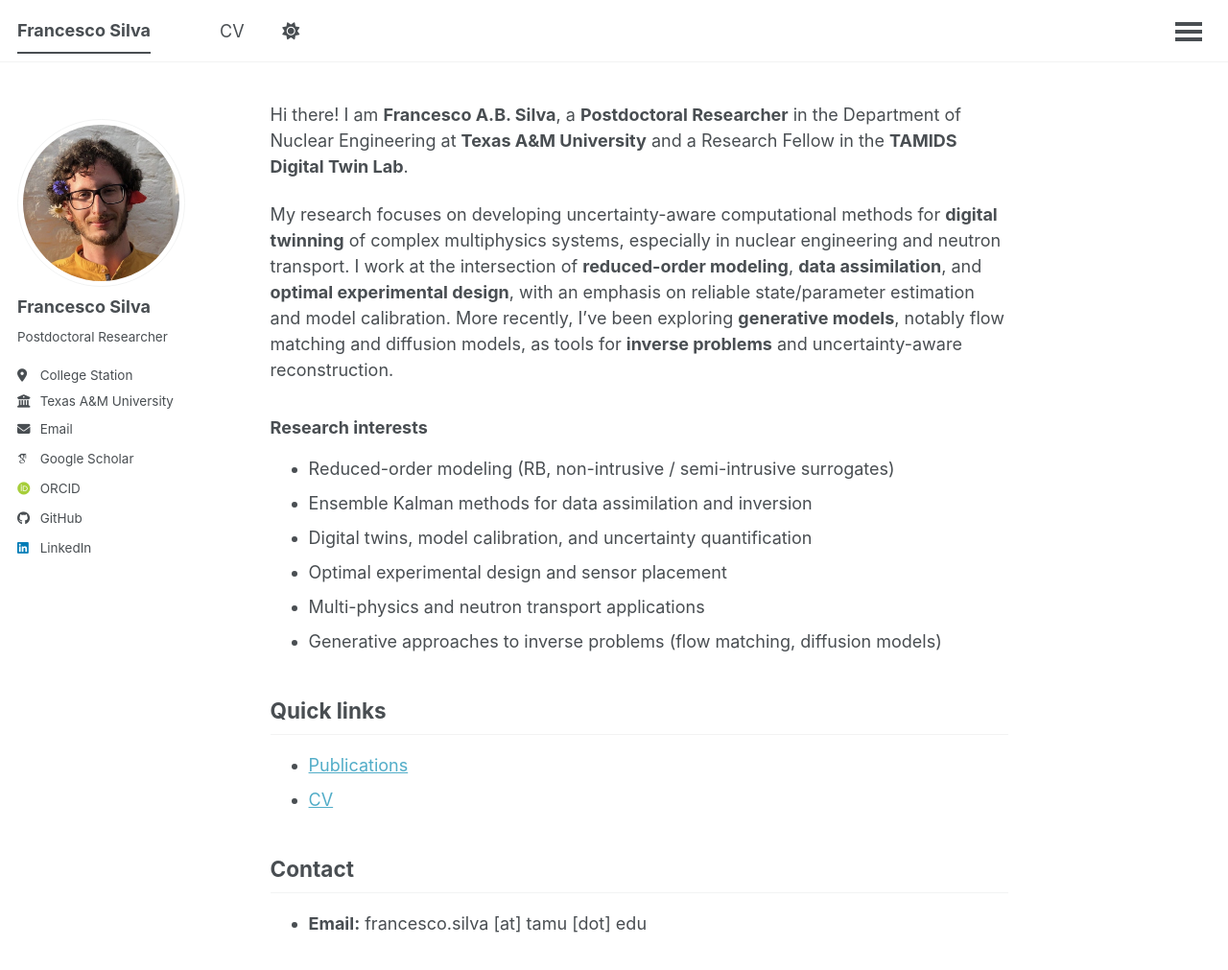
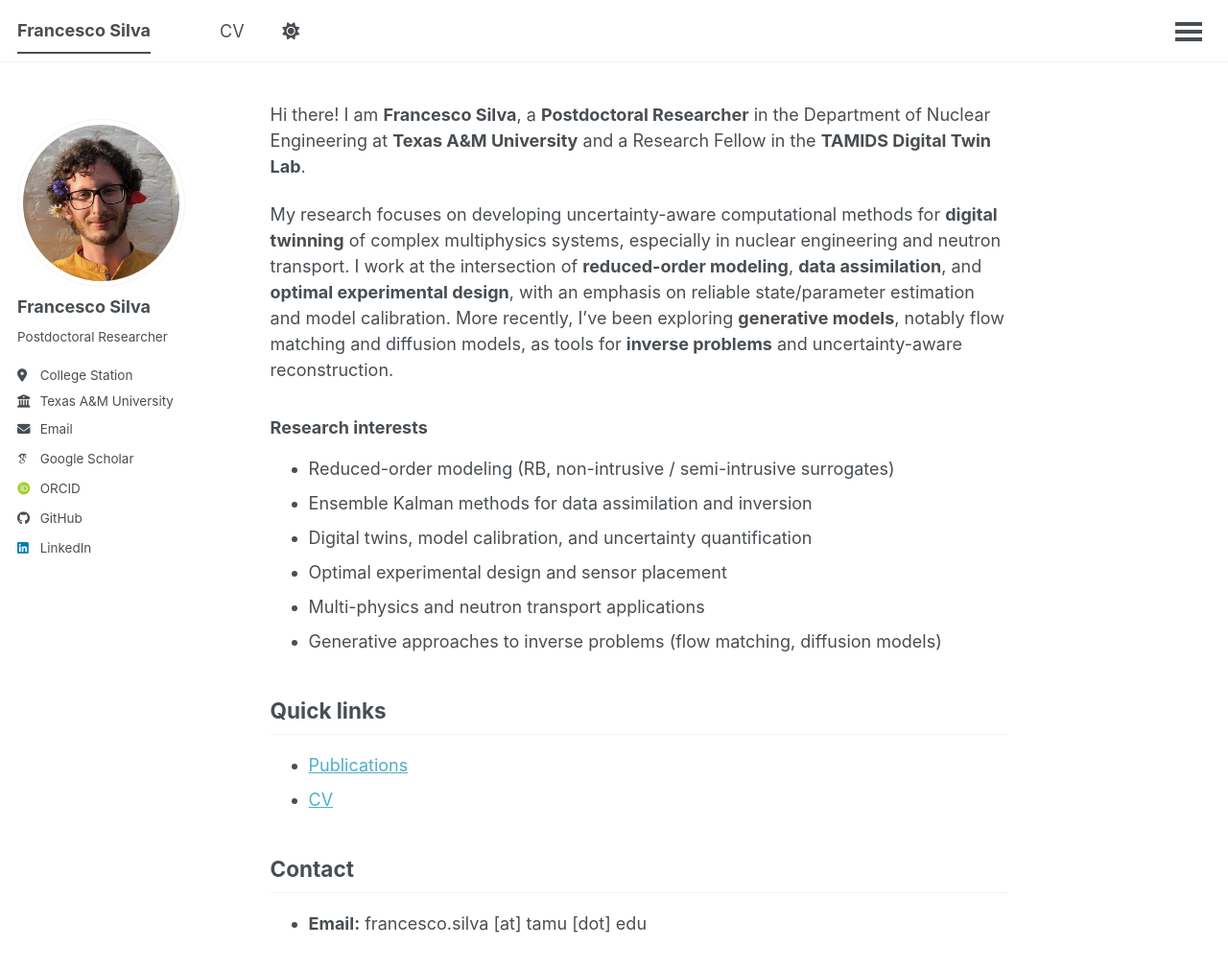
Before and after one commit to FrancescoSilva/francescosilva.github.io, a Jekyll site: the page built from _pages/about.md, in a window 1280 px wide and 1283 px high, cut to the strip 0-1017 px from the top of the window. Shown: the top 1011 px of the strip at 96% size. Built offline with Jekyll 4.4.1, drawn with Linux system fonts in a browser that asks for light colours; some web fonts are replaced.

```diff
--- a/_pages/about.md
+++ b/_pages/about.md
@@ -9,7 +9,7 @@ redirect_from:
 
 {% include base_path %}
 
-Hi there! I am **Francesco A.B. Silva**, a **Postdoctoral Researcher** in the Department of Nuclear Engineering at **Texas A&M University** and a Research Fellow in the **TAMIDS Digital Twin Lab**.
+Hi there! I am **Francesco Silva**, a **Postdoctoral Researcher** in the Department of Nuclear Engineering at **Texas A&M University** and a Research Fellow in the **TAMIDS Digital Twin Lab**.
 
 My research focuses on developing uncertainty-aware computational methods for **digital twinning** of complex multiphysics systems, especially in nuclear engineering and neutron transport. I work at the intersection of **reduced-order modeling**, **data assimilation**, and **optimal experimental design**, with an emphasis on reliable state/parameter estimation and model calibration. More recently, I’ve been exploring **generative models**, notably flow matching and diffusion models, as tools for **inverse problems** and uncertainty-aware reconstruction.
 
```
